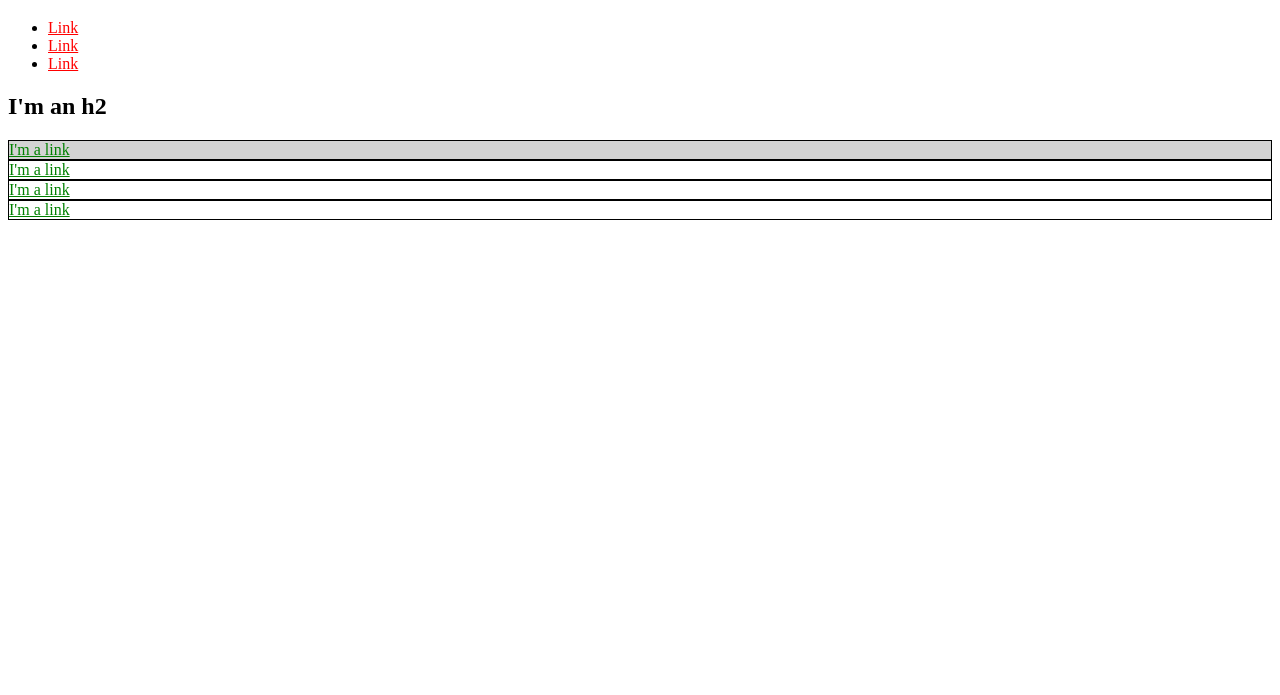
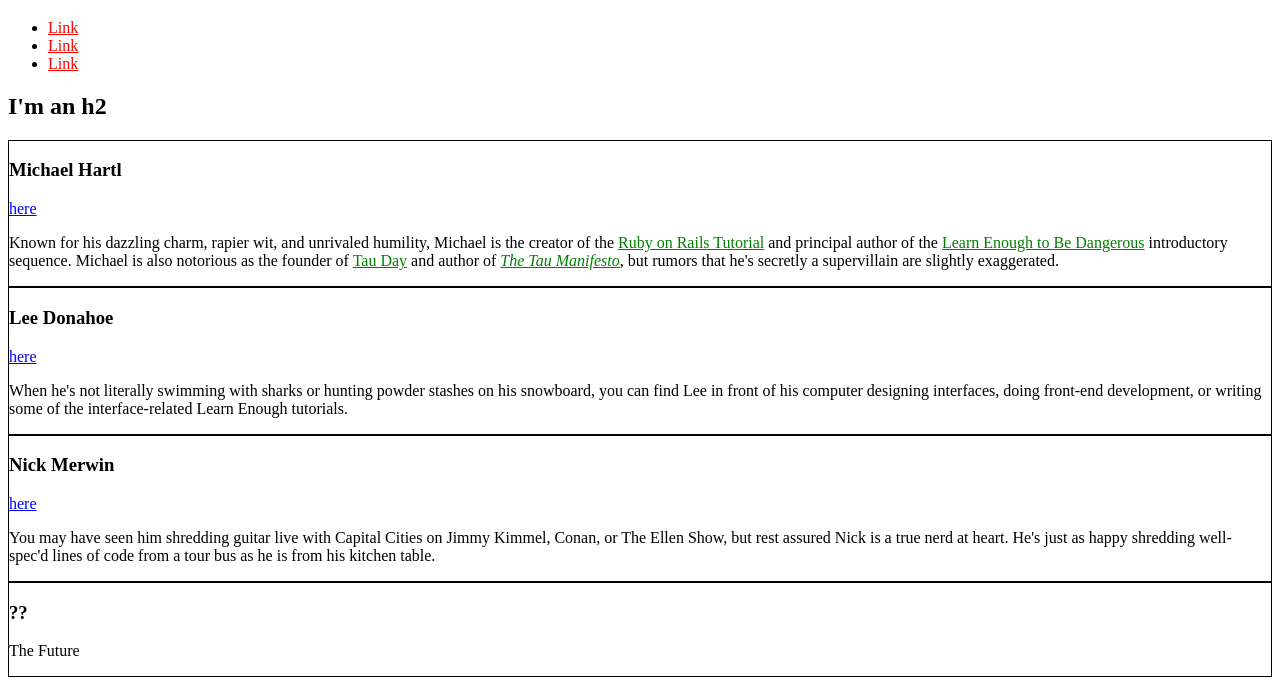
Before and after one commit to adriandave13/adriandave13.github.io, a plain HTML site: page index.html in a window 1280 px wide. Shown: the part 61-756 px from the top of the page. Drawn offline with Linux system fonts and the light colour scheme.

Commit message:
Style the style

```diff
--- a/index.html
+++ b/index.html
@@ -4,16 +4,19 @@
     <title>Test Page: Don't Panic</title>
     <meta charset="utf-8">
     <style>
+      /* GLOBAL STYLES */
       a {
       color: red;
       }
-    #exec-bio {
-      background-color: lightgray;
+      /* SOCIAL STYLES */
+      .social-link {
+      color: blue;
       }
+      /* BIO STYLES */
       .bio-box {
       border: 1px solid black;
       }
-    .bio-box a {
+      .bio-copy a {
       color: green;
       }
     </style>
@@ -32,17 +35,54 @@
       </li>
     </ul>
     <h2>I'm an h2</h2>
-  <div id="exec-bio" class="bio-box">
-    <a href="https://example.com/">I'm a link</a>
+    <div class="bio-box">
+      <h3>Michael Hartl</h3>
+      <a href="https://twitter.com/mhartl" class="social-link">here</a>
+      <div class="bio-copy">
+        <p>
+          Known for his dazzling charm, rapier wit, and unrivaled humility,
+          Michael is the creator of the
+          <a href="https://www.railstutorial.org/">Ruby on Rails
+          Tutorial</a> and principal author of the
+          <a href="https://learnenough.com/">
+          Learn Enough to Be Dangerous</a> introductory sequence. Michael
+          is also notorious as the founder of
+          <a href="http://tauday.com/">Tau Day</a> and author of
+          <a href="http://tauday.com/tau-manifesto"><em>The Tau
+          Manifesto</em></a>, but rumors that he's secretly a supervillain
+          are slightly exaggerated.
+        </p>
+      </div>
     </div>
     <div class="bio-box">
-    <a href="https://example.com/">I'm a link</a>
+      <h3>Lee Donahoe</h3>
+      <a href="https://twitter.com/leedonahoe" class="social-link">here</a>
+      <div class="bio-copy">
+        <p>
+          When he's not literally swimming with sharks or hunting powder
+          stashes on his snowboard, you can find Lee in front of his computer
+          designing interfaces, doing front-end development, or writing some of
+          the interface-related Learn Enough tutorials.
+        </p>
+      </div>
     </div>
     <div class="bio-box">
-    <a href="https://example.com/">I'm a link</a>
+      <h3>Nick Merwin</h3>
+      <a href="https://twitter.com/nickmerwin" class="social-link">here</a>
+      <div class="bio-copy">
+        <p>
+          You may have seen him shredding guitar live with Capital Cities on
+          Jimmy Kimmel, Conan, or The Ellen Show, but rest assured Nick is a
+          true nerd at heart. He's just as happy shredding well-spec'd lines
+          of code from a tour bus as he is from his kitchen table.
+        </p>
+      </div>
     </div>
     <div class="bio-box">
-    <a href="https://example.com/">I'm a link</a>
+      <h3>??</h3>
+      <p>
+        The Future
+      </p>
     </div>
   </body>
 </html>
```
Lines whose indentation alone changed are shown as unchanged.
